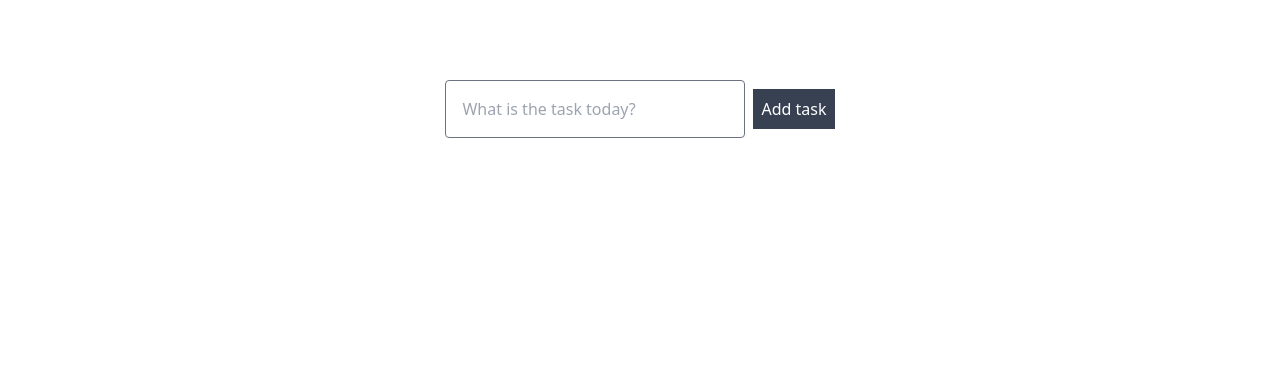
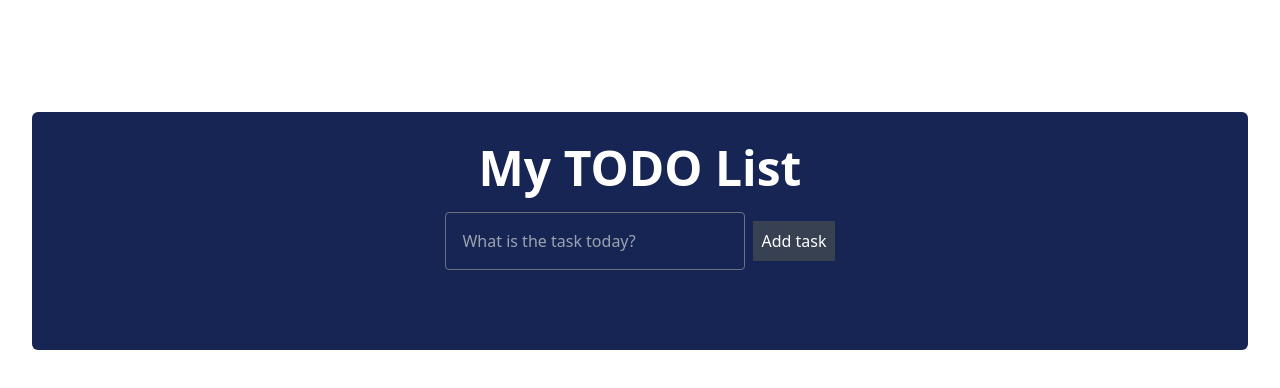
Before and after one commit to Ewesit/todo-list, a React (Vite) app: page / in a window 1280 px wide. Shown: the top 388 px of the page. Built offline with nearby package versions, Linux system fonts and the light colour scheme.

Commit message:
style h1

```diff
--- a/src/App.jsx
+++ b/src/App.jsx
@@ -8,7 +8,7 @@ function App() {
     <div className='App'>
 
       <TodoWrapper>
-        <h1 className="text-5xl font-bold text-white">My TODO List</h1>
+        <h1 className="text-5xl font-bold text-white mb-5">My TODO List</h1>
       </TodoWrapper>
 
 
--- a/src/components/TodoForm.jsx
+++ b/src/components/TodoForm.jsx
@@ -9,12 +9,12 @@ const TodoForm = () => {
     }
 
     return(
-        <form className="mb-4 font-primary w-full" onSubmit={handleSubmit}>
-            <input type="text" className="outline-none bg-transparent border border-gray-500 p-4 w-[300px]
+        <form className="TodoForm mb-4 font-primary w-full" onSubmit={handleSubmit}>
+            <input type="text" className="todo-input outline-none bg-transparent border border-gray-500 p-4 w-[300px]
              text-white mb-8 rounded placeholder:text-gray-400"
             placeholder='What is the task today?' onChange=
             {(e) => setValue(e.target.value)}/>
-            <button type="submit" className="bg-gray-700 border-none p-2 text-white cursor-pointer ml-2">Add task</button>
+            <button type="submit" className="todo-btn bg-gray-700 border-none p-2 text-white cursor-pointer ml-2">Add task</button>
         </form>
     )
 }
--- a/src/components/TodoWrapper.jsx
+++ b/src/components/TodoWrapper.jsx
@@ -10,7 +10,7 @@ export const TodoWrapper = ({ children }) => {
         setTodos([...todos, {id: uuidv4(), task: todo, completed: false, isEditing: false}])
     }
     return(
-        <div className="TodoWrapper">
+        <div className="TodoWrapper container bg-blue-950 mt-20 p-8 rounded-md">
             {children}
             <TodoForm addTodo={addTodo} />
         </div>
```
